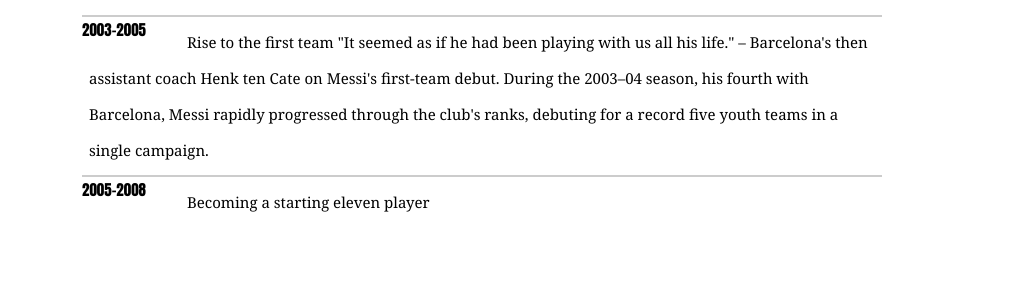
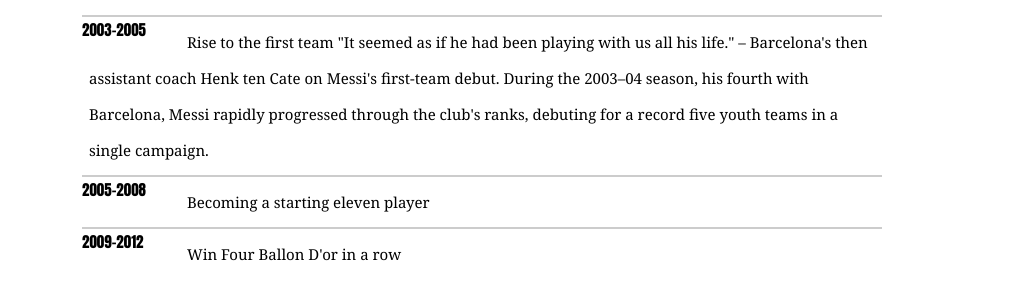
Before and after one commit to shamsalm0/New-Project, a plain HTML site: page index.html in a window 1280 px wide. Shown: the part 662-962 px from the top of the page, without its empty margins (158-1185 px from the left). Drawn offline with Linux system fonts and the light colour scheme.

Commit message:
adding para in my second branch

```diff
--- a/index.html
+++ b/index.html
@@ -32,6 +32,8 @@
     During the 2003–04 season, his fourth with Barcelona, Messi rapidly progressed through the club's ranks, debuting for a record five youth teams in a single campaign.</div>
     <div class="event-date"> 2005–2008  </div>
     <div class="nth-child-desc"> Becoming a starting eleven player</div>
+    <div class="event-date"> 2009–2012  </div>
+    <div class="nth-child-desc"> Win Four Ballon D'or in a row</div>
     </div>
     </div>
 </body>
```
